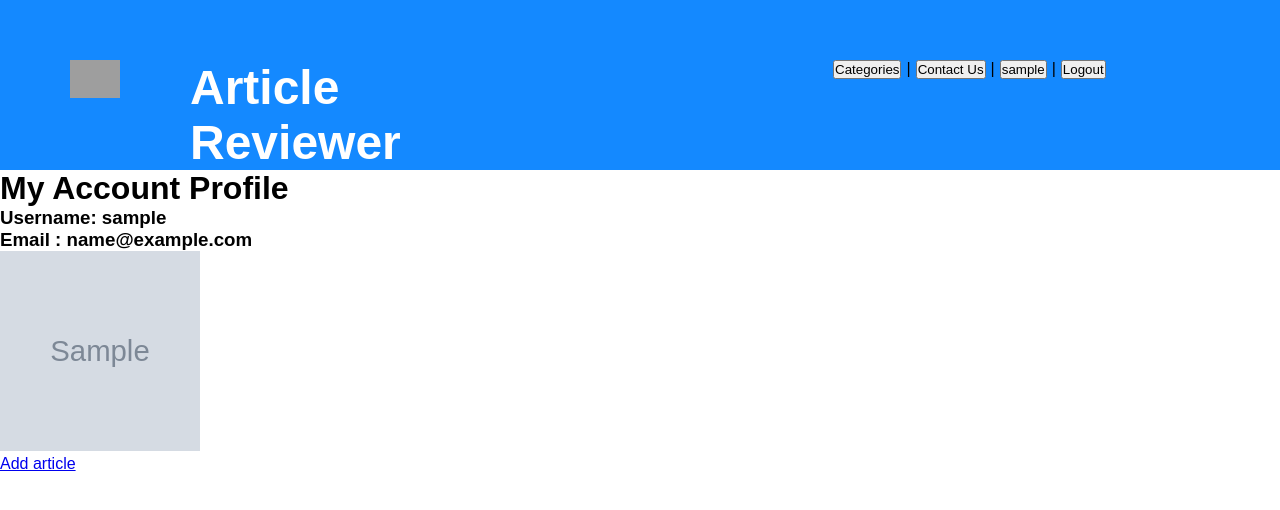
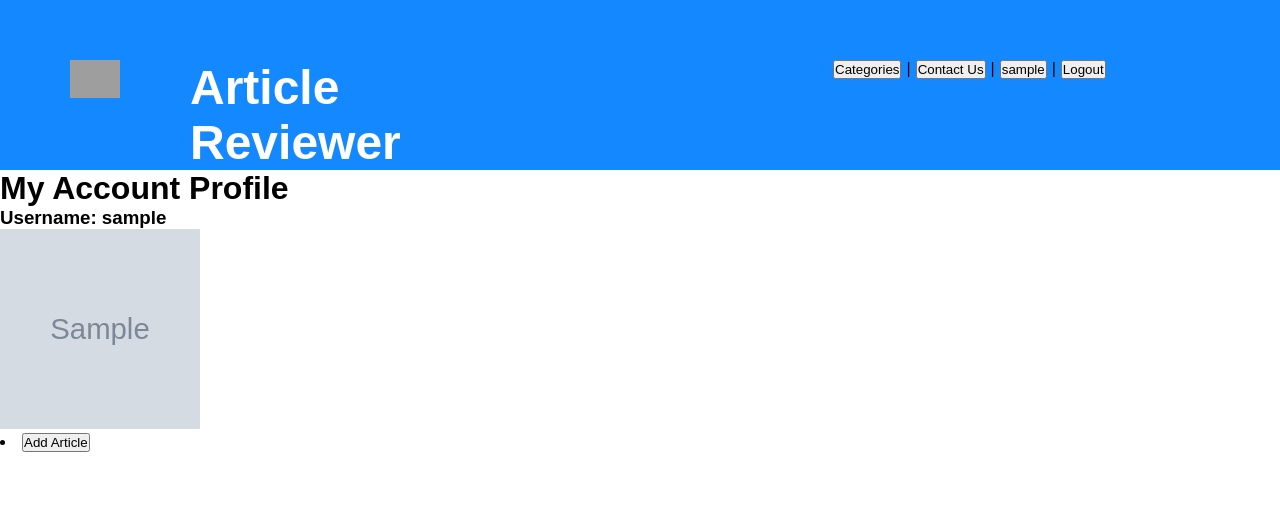
Before and after one commit to 2431345K/article-web-app, a Django app: page /article_reviewer/login/my_account/ in a window 1280 px wide. Shown: the top 510 px of the page. Run offline with Django 3.2, Linux system fonts and the light colour scheme; a user stored in the database is signed in; tables that the repository leaves empty hold one stand-in row (values such as "Sample post"); grey boxes marked "Sample" are stand-in pictures; some libraries are stand-ins or nearby versions; grey boxes are pictures that could not be loaded.

Commit message:
Button fixes

```diff
--- a/templates/article_web_app/article.html
+++ b/templates/article_web_app/article.html
@@ -18,7 +18,7 @@
     <li>Rating: {{ article.averageRating | floatformat:1 }} / 5</li>
 
     {% if user.is_authenticated %}
-    <br><button onclick="myFunction()" class="btn btn-primary">Click here to make a Review</button></br>
+    <br><button onclick="reviewFunction()" class="btn btn-primary">Click here to make a Review</button></br>
     {% endif %}
     <hr>
     <h3>Comments:</h3>
@@ -32,7 +32,7 @@
     {% endif %}
 
 <script>
-function myFunction() {
+function reviewFunction() {
     window.location="{% url 'article_reviewer:review' article.slug%}"
 }
 </script>
--- a/templates/article_web_app/base.html
+++ b/templates/article_web_app/base.html
@@ -24,15 +24,15 @@
 
         <div class="right">
             <ul>
-                <li><button onclick="myFunction5()" class="btn btn-primary"> Categories </button></li> |
-                <li><button onclick="myFunction6()" class="btn btn-primary"> Contact Us </button></li> |
+                <li><button onclick="categoryFunction()" class="btn btn-primary"> Categories </button></li> |
+                <li><button onclick="contactUsFunction()" class="btn btn-primary"> Contact Us </button></li> |
 
                 {% if user.is_authenticated %}
-                    <li><button onclick="myFunction()" class="btn btn-primary"> {{ user.username }} </button></li> |
-                    <li><button onclick="myFunction2()" class="btn btn-primary"> Logout </button></li>
+                    <li><button onclick="accountPageFunction()" class="btn btn-primary"> {{ user.username }} </button></li> |
+                    <li><button onclick="logoutFunction()" class="btn btn-primary"> Logout </button></li>
                 {% else %}
-                    <li><button onclick="myFunction3()" class="btn btn-primary"> Login </button></li> |
-                    <li><button onclick="myFunction4()" class="btn btn-primary"> Sign Up </button></li>
+                    <li><button onclick="loginFunction()" class="btn btn-primary"> Login </button></li> |
+                    <li><button onclick="signUpFunction()" class="btn btn-primary"> Sign Up </button></li>
                 {% endif %}
             </ul>
         </div>
@@ -49,32 +49,32 @@
      </body>
 
      <script>
-        function myFunction() {
+        function accountPageFunction() {
             window.location="{% url 'article_reviewer:my_account' %}"
         }
     </script>
     <script>
-        function myFunction2() {
+        function logoutFunction() {
             window.location="{% url 'article_reviewer:logout' %}"
         }
     </script>
     <script>
-        function myFunction3() {
+        function loginFunction() {
             window.location="{% url 'article_reviewer:login' %}"
         }
     </script>
     <script>
-        function myFunction4() {
+        function signUpFunction() {
             window.location="{% url 'article_reviewer:sign_up' %}"
         }
     </script>
     <script>
-        function myFunction5() {
+        function categoryFunction() {
             window.location="{% url 'article_reviewer:category' %}"
         }
     </script>
     <script>
-        function myFunction6() {
+        function contactUsFunction() {
             window.location="{% url 'article_reviewer:contact_us' %}"
         }
     </script>
--- a/templates/article_web_app/my_account.html
+++ b/templates/article_web_app/my_account.html
@@ -9,12 +9,16 @@
     <h1>My Account Profile</h1>
     <div>
         <h3>Username: {{ user.username }}</h3>
-        <h3>Email : {{ user.email }}</h3>
         {% if user_profile.picture %}
             <img src="{{ MEDIA_URL }}{{ user_profile.picture }}" width="200" height="200"/></br>
         {% else %}
             <img src="{% static 'images/pfp-placeholder.png' %}"></br>
         {% endif %}
-        <a href="{% url 'article_reviewer:add_article' %}">Add article</a>
+        <li><button onclick="addArticleFunction()" class="btn btn-primary"> Add Article </button></li>
     </div>
+    <script>
+        function addArticleFunction() {
+            window.location="{% url 'article_reviewer:add_article' %}"
+        }
+    </script>
 {% endblock %}
```
